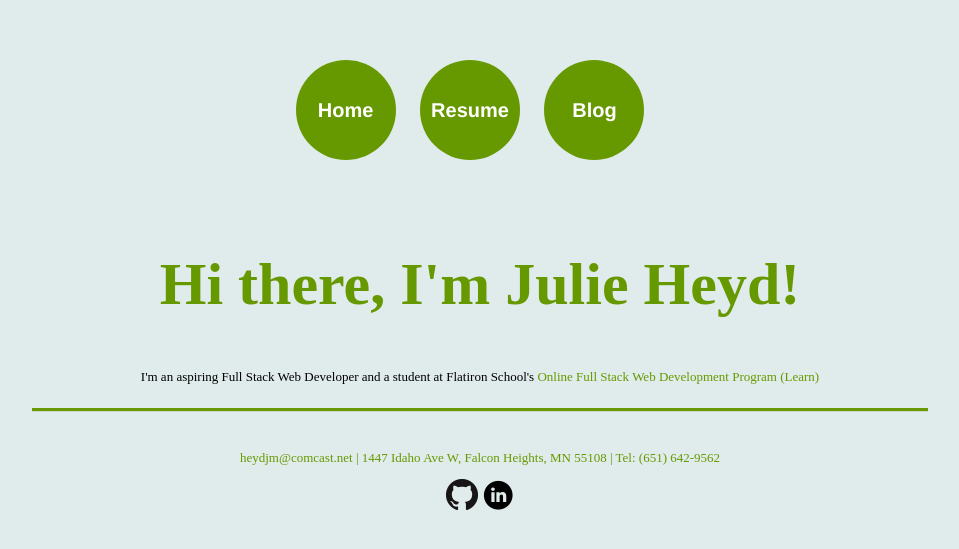
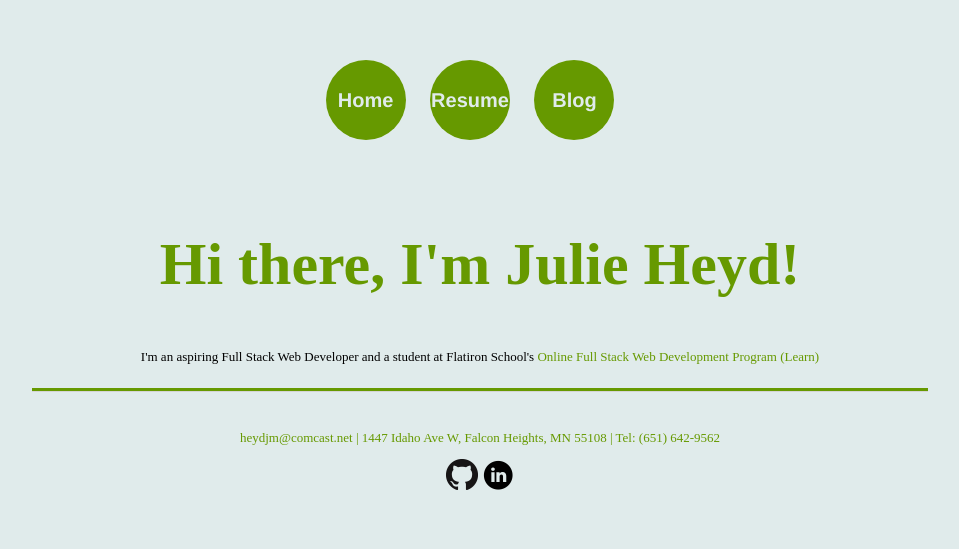
Before and after one commit to jmheyd/jmheyd.github.io, a Jekyll site: the page built from index.html, in a window 1280 px wide. Shown: the top 549 px of the page, without its empty margins (160-1119 px from the left). Built offline with Jekyll 4.4.1, drawn with Linux system fonts in a browser that asks for light colours; some web fonts are replaced.

Commit message:
style button

```diff
--- a/css/stylesheet.css
+++ b/css/stylesheet.css
@@ -76,18 +76,18 @@ a:visited {
 
 .button {
     display:inline-block;
-    width:100px;
-    height:100px;
+    width:80px;
+    height:80px;
     border-radius:50px;
     font-size:20px;
-    color:white;
-    line-height:100px;
+    color:#E0EBEB;
+    line-height:80px;
     text-align:center;
     background:#669900;
 }
 
 a.button {
-	color :white;
+	color :#E0EBEB;
 }
 
 #resume p {
```
